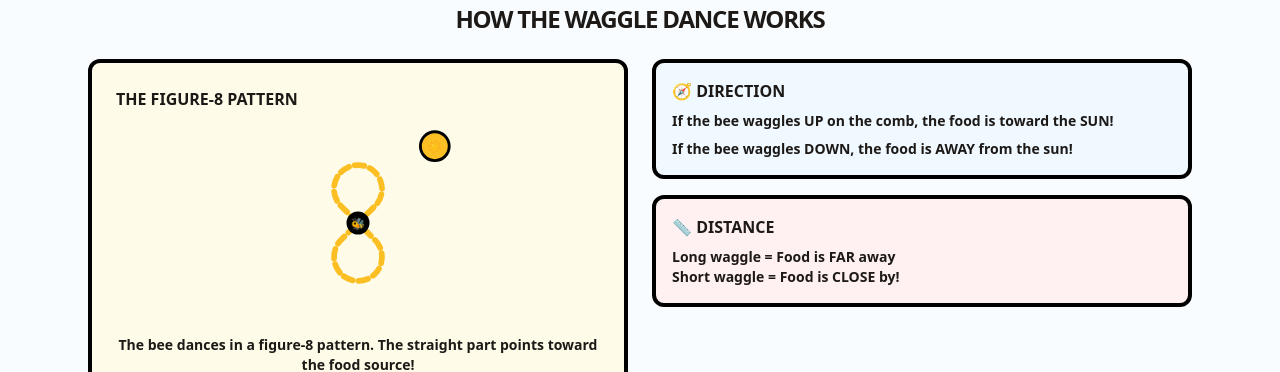
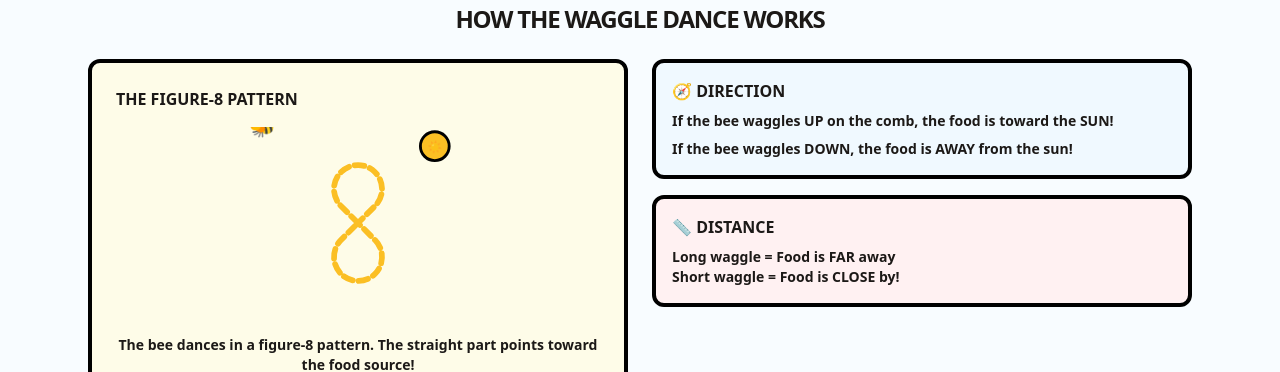
Before and after one commit to curtis-winter/alberta-bee-adventure, a React (Vite) app: page / in a window 1280 px wide. Shown: the part 4960-5332 px from the top of the page. Built offline with nearby package versions, Linux system fonts and the light colour scheme.

Commit message:
feat: animate bee emoji along figure-8 path
- Add SVG animateMotion to bee emoji
- Bee follows the figure-8 dance path
- 4 second duration, infinite loop
- Removes static bee, uses animated one

```diff
--- a/src/components/WaggleDance.tsx
+++ b/src/components/WaggleDance.tsx
@@ -23,6 +23,8 @@ if (videoRef.current) {
 videoRef.current.currentTime = 41;
 }
 }, []);
+
+const figure8Path = "M 100 100 L 82 82 A 25 25 0 1 1 118 82 L 100 100 L 118 118 A 25 25 0 1 1 82 118 L 100 100";
 
 return (
 <div className="max-w-6xl mx-auto px-6 py-16">
@@ -65,13 +67,7 @@ className="brutalist-card p-6 bg-white"
 <svg viewBox="0 0 200 200" className="w-full h-48">
 {/* Figure-8 pattern - single continuous path */}
 <path
-d="M 100 100
-   L 82 82
-   A 25 25 0 1 1 118 82
-   L 100 100
-   L 118 118
-   A 25 25 0 1 1 82 118
-   L 100 100"
+d={figure8Path}
   fill="none"
   stroke="#fbbf24"
   strokeWidth="6"
@@ -81,9 +77,15 @@ d="M 100 100
 {/* Sun direction indicator */}
 <circle cx="180" cy="20" r="15" fill="#fbbf24" stroke="black" strokeWidth="3" />
 <text x="180" y="25" textAnchor="middle" className="text-xs font-black">☀️</text>
-{/* Bee at center */}
-<circle cx="100" cy="100" r="12" fill="black" />
-<text x="100" y="105" textAnchor="middle" className="text-xs">🐝</text>
+{/* Animated bee emoji following the path */}
+<text fontSize="24" textAnchor="middle" dominantBaseline="middle">
+🐝
+<animateMotion
+  dur="4s"
+  repeatCount="indefinite"
+  path={figure8Path}
+/>
+</text>
 </svg>
 <p className="text-sm font-bold mt-4 text-center">
 The bee dances in a figure-8 pattern. The straight part points toward the food source!
```
